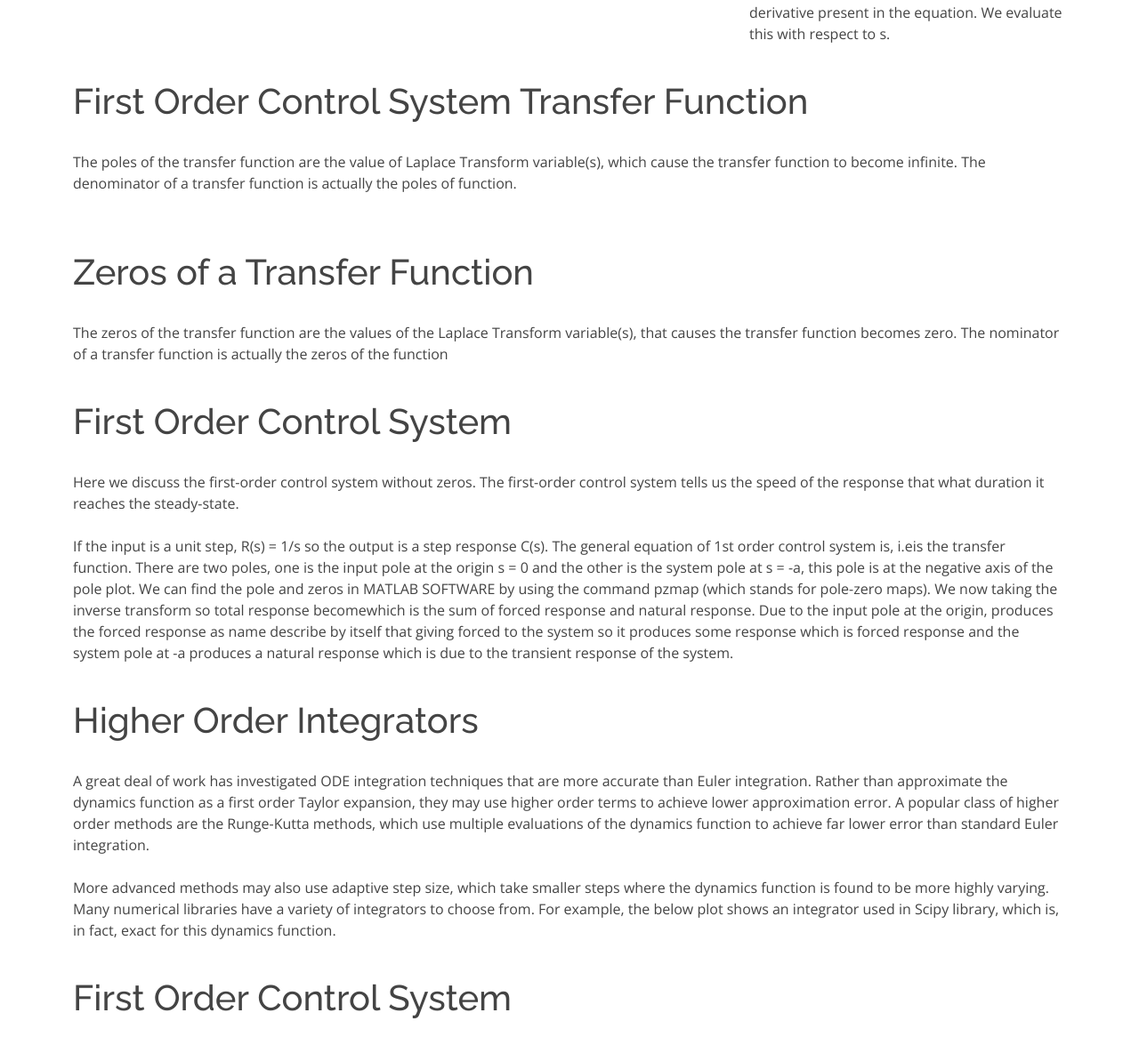
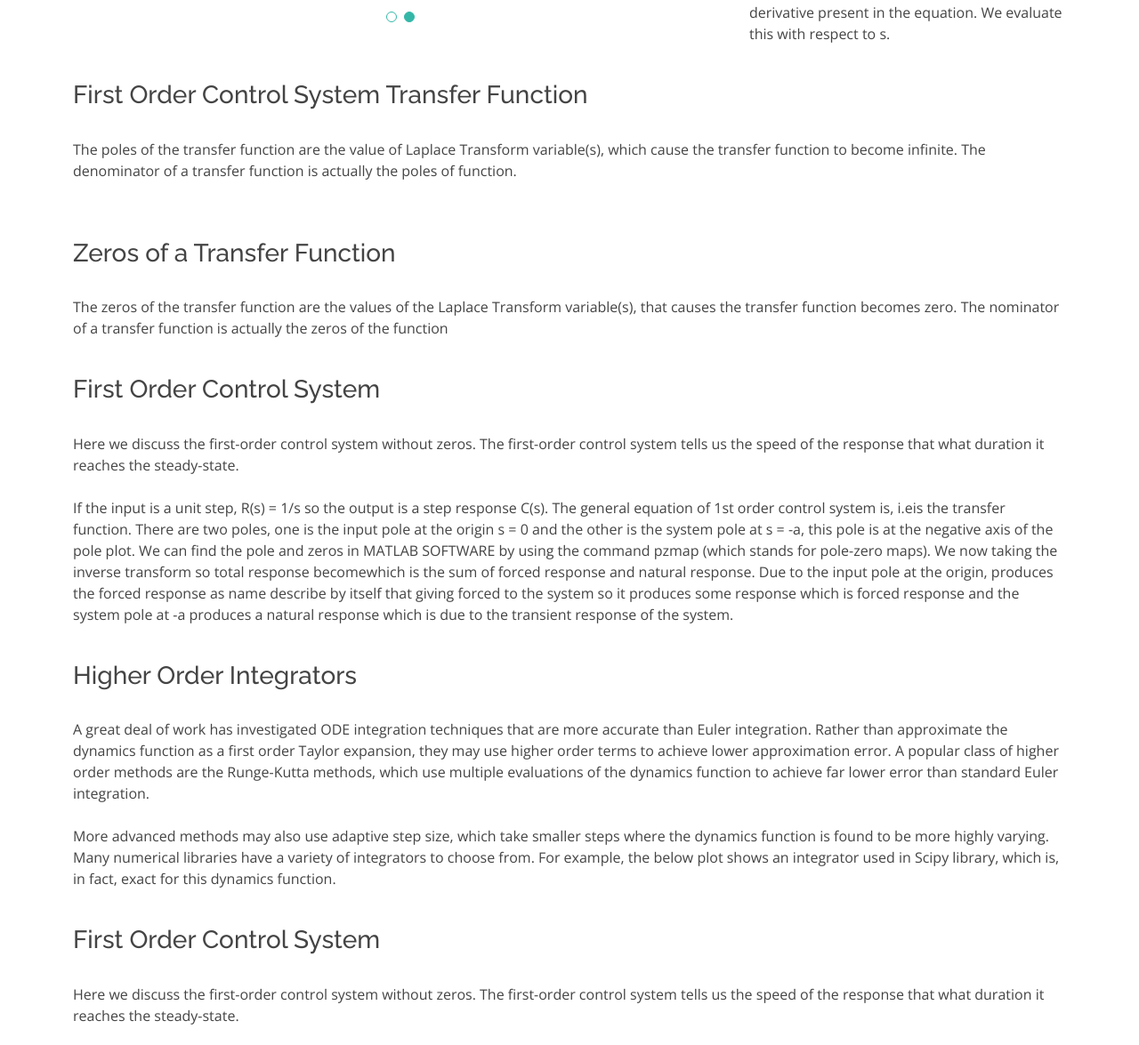
Before and after one commit to harshsharma2210/LabOnChip, a plain HTML site: page portfolio-details5.html in a window 1280 px wide. Shown: the part 966-2141 px from the top of the page at 89% size. Drawn offline with nearby package versions, Linux system fonts and the light colour scheme; a script that the page names is missing.

Commit message:
Update portfolio-details5.html

```diff
--- a/portfolio-details5.html
+++ b/portfolio-details5.html
@@ -55,7 +55,9 @@
                 <div class="swiper-slide">
                   <img src="assets/img/portfolio/firstorder.png" alt="">
                 </div>
-
+                <div class="swiper-slide">
+                  <img src="assets/img/portfolio/first.jpeg" alt="">
+                </div>
 
               </div>
               <div class="swiper-pagination"></div>
@@ -88,7 +90,7 @@ Remember that the order of a differential equation is the order of the highest o
               </p>
             </div>
           </div>
-          <h1> First Order Control System Transfer Function</h1><br>
+          <h3> First Order Control System Transfer Function</h3><br>
           <p>
             The poles of the transfer function are the value of Laplace Transform variable(s), which cause the transfer function to become infinite.
 
@@ -99,13 +101,13 @@ The denominator of a transfer function is actually the poles of function.<br><br
 
 <!-- (Note that to define an initial state  y0 , we will need to specify the initial position  x0  as well as the velocity  x˙0 .) -->
 
-          <h1> Zeros of a Transfer Function</h1></br>
+          <h3> Zeros of a Transfer Function</h3></br>
 <p>
   The zeros of the transfer function are the values of the Laplace Transform variable(s), that causes the transfer function becomes zero.
 
   The nominator of a transfer function is actually the zeros of the function
   </p>
-  <h1>First Order Control System</h1>
+  <h3>First Order Control System</h3>
   <p>Here we discuss the first-order control system without zeros. The first-order control system tells us the speed of the response that what duration it reaches the steady-state.<br><br>
     If the input is a unit step, R(s) = 1/s so the output is a step response C(s). The general equation of 1st order control system is, i.eis the transfer function.
 
@@ -116,14 +118,14 @@ The denominator of a transfer function is actually the poles of function.<br><br
     Due to the input pole at the origin, produces the forced response as name describe by itself that giving forced to the system so it produces some response which is forced response and the system pole at -a produces a natural response which is due to the transient response of the system.
 
 
-    <h1>Higher Order Integrators</h1>
+    <h3>Higher Order Integrators</h3>
     <p>  A great deal of work has investigated ODE integration techniques that are more accurate than Euler integration. Rather than approximate the dynamics function as a first order Taylor expansion,
        they may use higher order terms to achieve lower approximation error. A popular class of higher order methods are the Runge-Kutta methods, which use multiple evaluations of the dynamics function to achieve far lower error
        than standard Euler integration.<br><br>
        More advanced methods may also use adaptive step size, which take smaller steps where the dynamics function is found to be more highly varying.<br>
 
       Many numerical libraries have a variety of integrators to choose from. For example, the below plot shows an integrator used in Scipy library, which is, in fact, exact for this dynamics function. </p>
-      <h1> First Order Control System </h1>
+      <h3> First Order Control System </h3>
       <p>
 
         Here we discuss the first-order control system without zeros. The first-order control system tells us the speed of the response that what duration it reaches the steady-state.<br><br>
@@ -150,7 +152,7 @@ Let us describe the three transient response performance specifications, the tim
           The equation of settling time is given by Ts = 4/a.
 
           By using these three transient response specifications, we can easily compute the step response of a given system that’s why this qualitative technique is useful for order systems equations.</p>
-          <h1> Conclusion</h1>
+          <h3> Conclusion</h3>
           <p> After learning all things related to 1st order control system, we come to the following conclusions:
 
            <li> A pole of the input function generates the form of the forced response. It is because of the pole at the origin which generates a step function at the output.<br>
```
